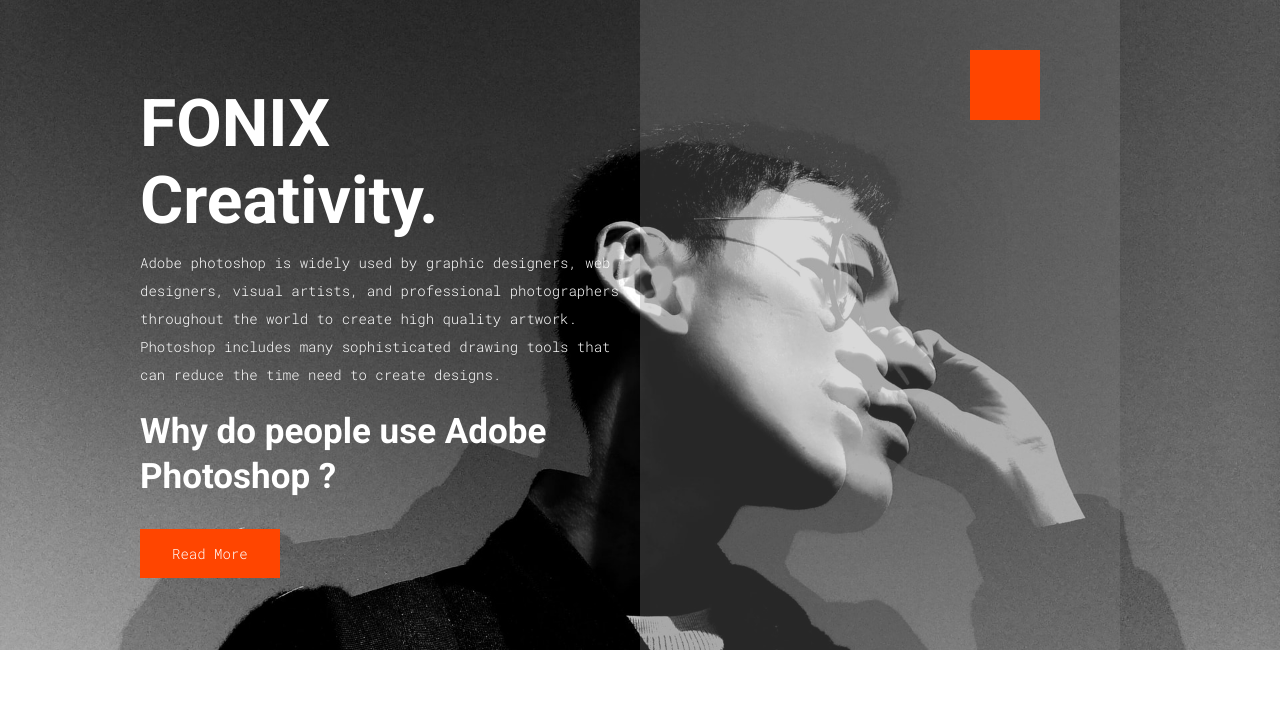
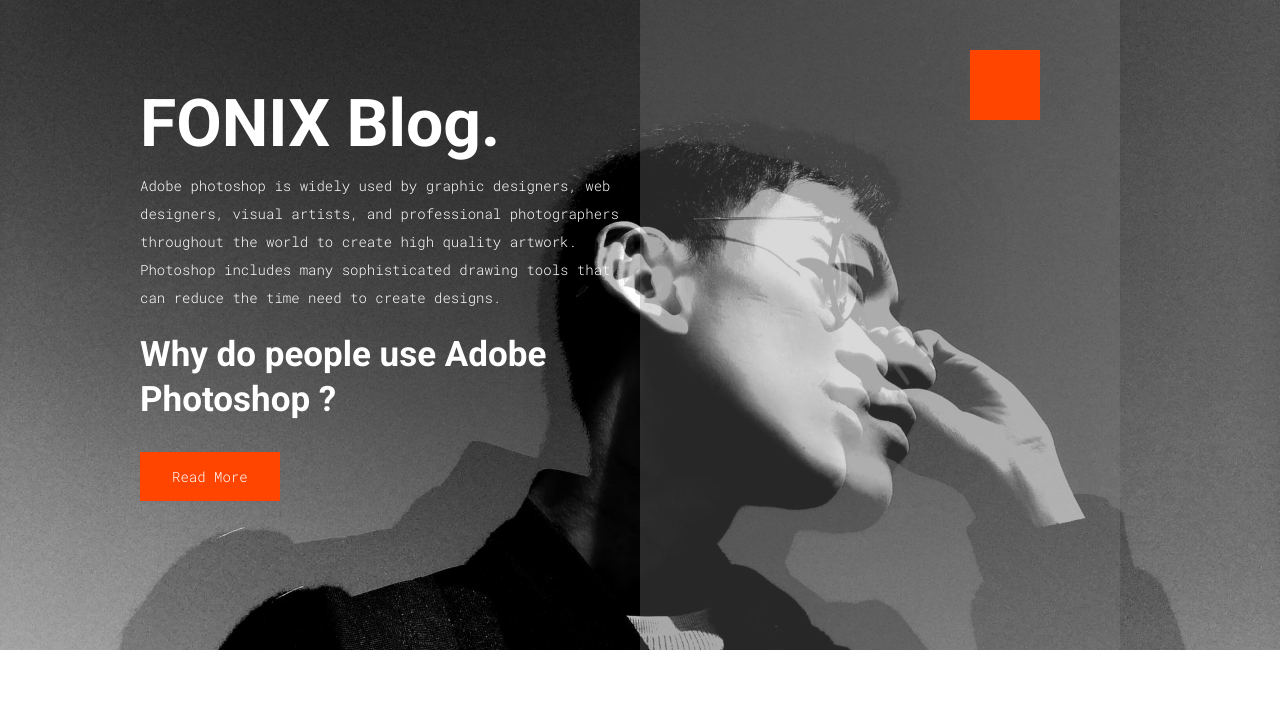
Before and after one commit to csdgurugegit/Fonix-Web-Frontpage, a plain HTML site: page fonix-webpage/index.html in a window 1280 px wide. Shown: the top 707 px of the page. Drawn offline with nearby package versions, Linux system fonts and the light colour scheme.

Commit message:
Update index.html

```diff
--- a/fonix-webpage/index.html
+++ b/fonix-webpage/index.html
@@ -17,7 +17,7 @@
 <div class="top-main-wrap">
     <div class="top-main-wrap-left">
         <div class="top-main-wrap-left-detail-box">
-            <h1>FONIX Creativity.</h1>
+            <h1>FONIX Blog.</h1>
             <p>Adobe photoshop is widely used by graphic designers, web designers, visual artists, and professional photographers
                 throughout the world to create high quality artwork. Photoshop includes many sophisticated drawing tools that
                 can reduce the time need to create designs.</p>
```
